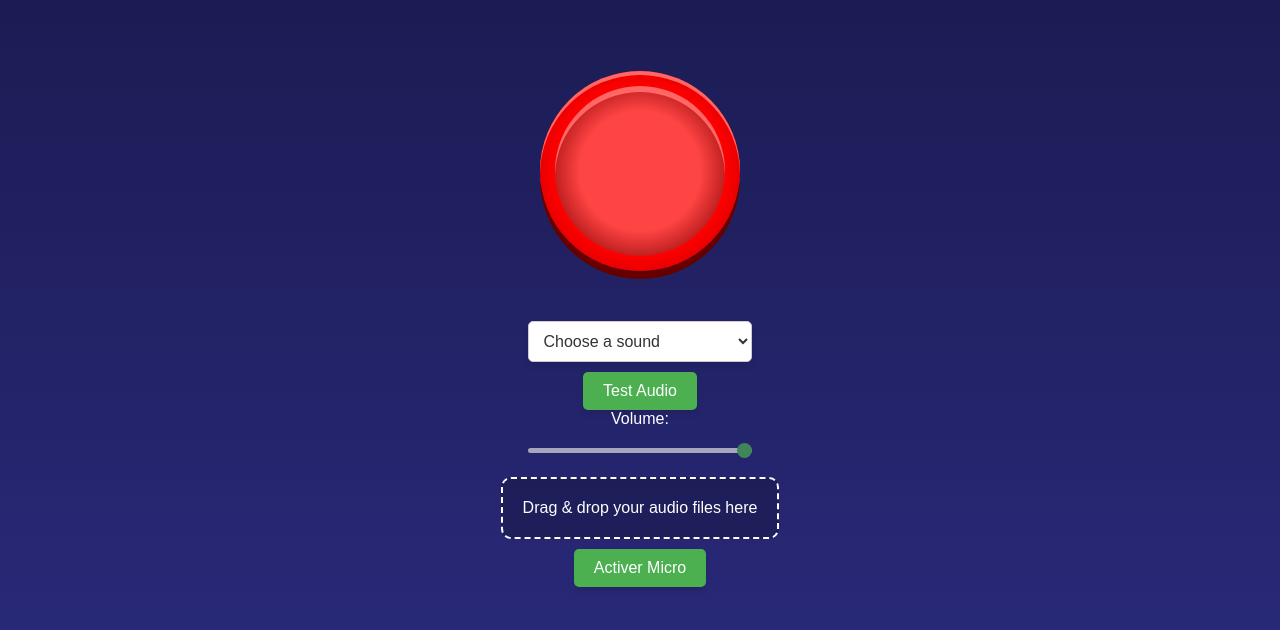
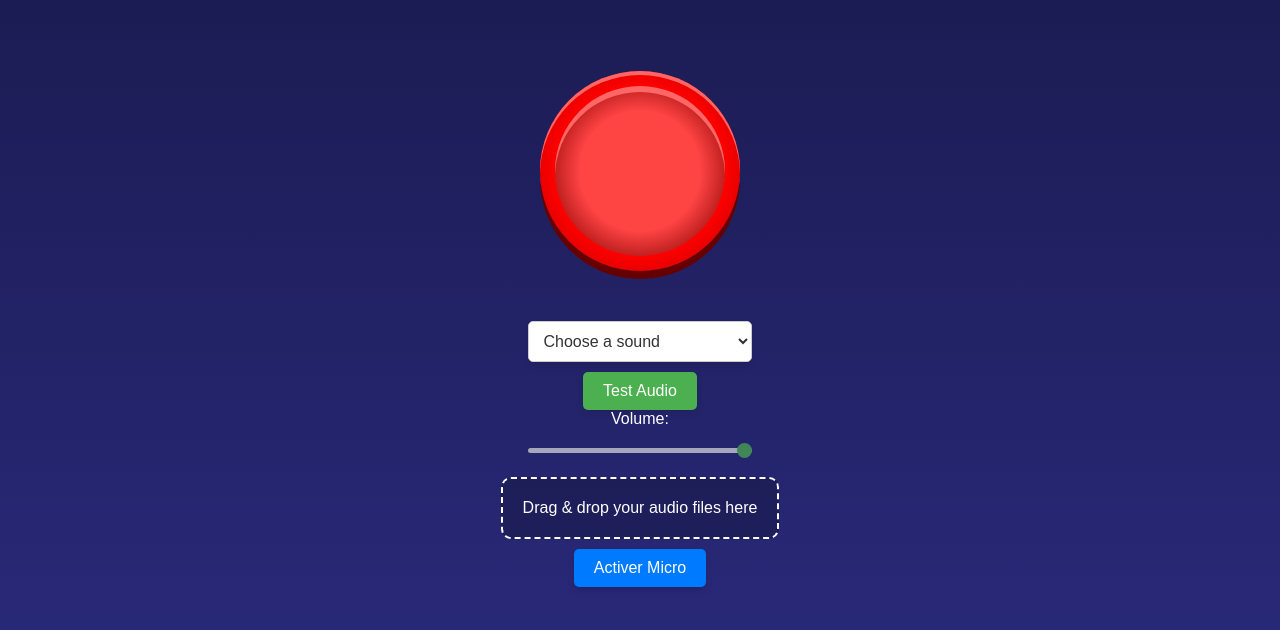
Before and after one commit to dismoisequetuveux/Big-Red-Button, a website: page public/index.html in a window 1280 px wide. Shown: the part 86-716 px from the top of the page. Drawn offline with nearby package versions, Linux system fonts and the light colour scheme; no server answers.

Commit message:
Update styles.css

```diff
--- a/public/styles.css
+++ b/public/styles.css
@@ -173,6 +173,29 @@ button:active {
     background-color: rgba(0, 0, 0, 0.3);
 }
 
+#toggle-mic {
+    margin-top: 10px;
+    padding: 10px 20px;
+    border: none;
+    border-radius: 5px;
+    background-color: #007bff;
+    color: white;
+    font-size: 16px;
+    cursor: pointer;
+    transition: background-color 0.2s, transform 0.1s;
+    box-shadow: 0px 4px 6px rgba(0, 0, 0, 0.1);
+}
+
+#toggle-mic:hover {
+    background-color: #0056b3;
+    transform: scale(1.05);
+}
+
+#toggle-mic:active {
+    background-color: #003f7f;
+    transform: scale(1);
+}
+
 /* Footer */
 footer {
     position: fixed;
```
